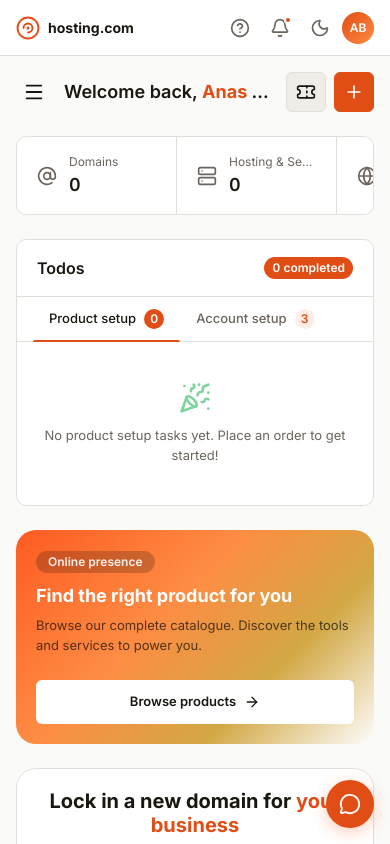
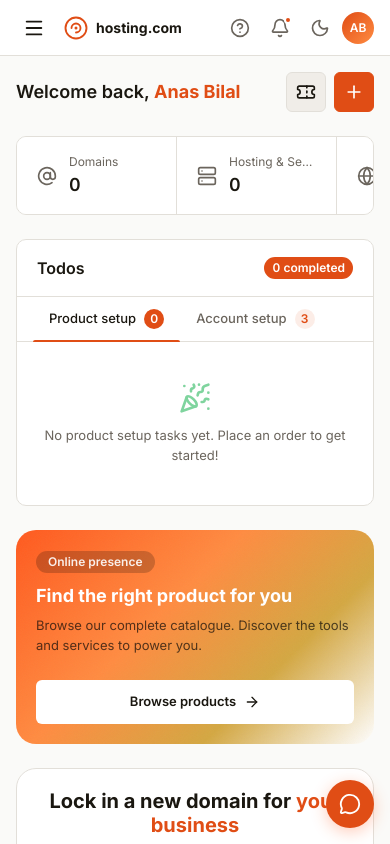
Before and after one commit to MuhammadAnasBilal/Hosting-App-webpage, a Next.js app: page / in a window 390 px wide. Built offline with nearby package versions, Linux system fonts and the light colour scheme.

Commit message:
fix: correct mobile topbar z-index and padding, move hamburger menu to sticky topbar

```diff
--- a/src/components/dashboard/WelcomeHeader.tsx
+++ b/src/components/dashboard/WelcomeHeader.tsx
@@ -6,13 +6,6 @@ export function WelcomeHeader() {
   return (
     <div className="welcome-header">
       <div className="welcome-header__left">
-        <button
-          className="welcome-header__hamburger"
-          onClick={() => window.dispatchEvent(new Event('openMobileDrawer'))}
-          aria-label="Open menu"
-        >
-          <Menu size={22} />
-        </button>
         <h1 className="welcome-header__title">
           Welcome back, <span className="welcome-header__name">Anas Bilal</span>
         </h1>
@@ -42,23 +35,6 @@ export function WelcomeHeader() {
           gap: var(--space-3);
           flex: 1;
           min-width: 0;
-        }
-        .welcome-header__hamburger {
-          display: none;
-          align-items: center;
-          justify-content: center;
-          width: 36px;
-          height: 36px;
-          border-radius: var(--radius-sm);
-          color: var(--base-foreground);
-          background: transparent;
-          border: none;
-          cursor: pointer;
-          flex-shrink: 0;
-          transition: background var(--transition-fast);
-        }
-        .welcome-header__hamburger:hover {
-          background: var(--ghost-hover);
         }
         .welcome-header__title {
           font-size: var(--text-3xl);
@@ -115,9 +91,6 @@ export function WelcomeHeader() {
             flex-wrap: nowrap;
             gap: var(--space-2);
           }
-          .welcome-header__hamburger {
-            display: flex;
-          }
           .welcome-header__title {
             font-size: var(--text-lg);
           }
--- a/src/components/layout/TopBar.tsx
+++ b/src/components/layout/TopBar.tsx
@@ -34,6 +34,16 @@ export function TopBar({ onMenuClick, showHamburger }: TopBarProps) {
   return (
     <header className="topbar" role="banner">
 
+      {/* Mobile hamburger */}
+      {showHamburger && (
+        <button
+          className="topbar__hamburger"
+          onClick={onMenuClick}
+          aria-label="Open navigation menu"
+        >
+          <Menu size={22} />
+        </button>
+      )}
 
       {/* Mobile logo */}
       {showHamburger && (
--- a/src/styles/topbar.css
+++ b/src/styles/topbar.css
@@ -12,7 +12,7 @@
   border-bottom: 1px solid var(--border);
   position: sticky;
   top: 0;
-  z-index: 30;
+  z-index: 60;
   gap: var(--space-3);
 }
 
@@ -200,7 +200,7 @@
 }
 
 .dropdown-panel__header {
-  padding: var(--space-3) var(--space-4);
+  padding: var(--space-2) var(--space-4);
   border-bottom: 1px solid var(--border);
   font-size: var(--text-sm);
   font-weight: var(--weight-semibold);
```
